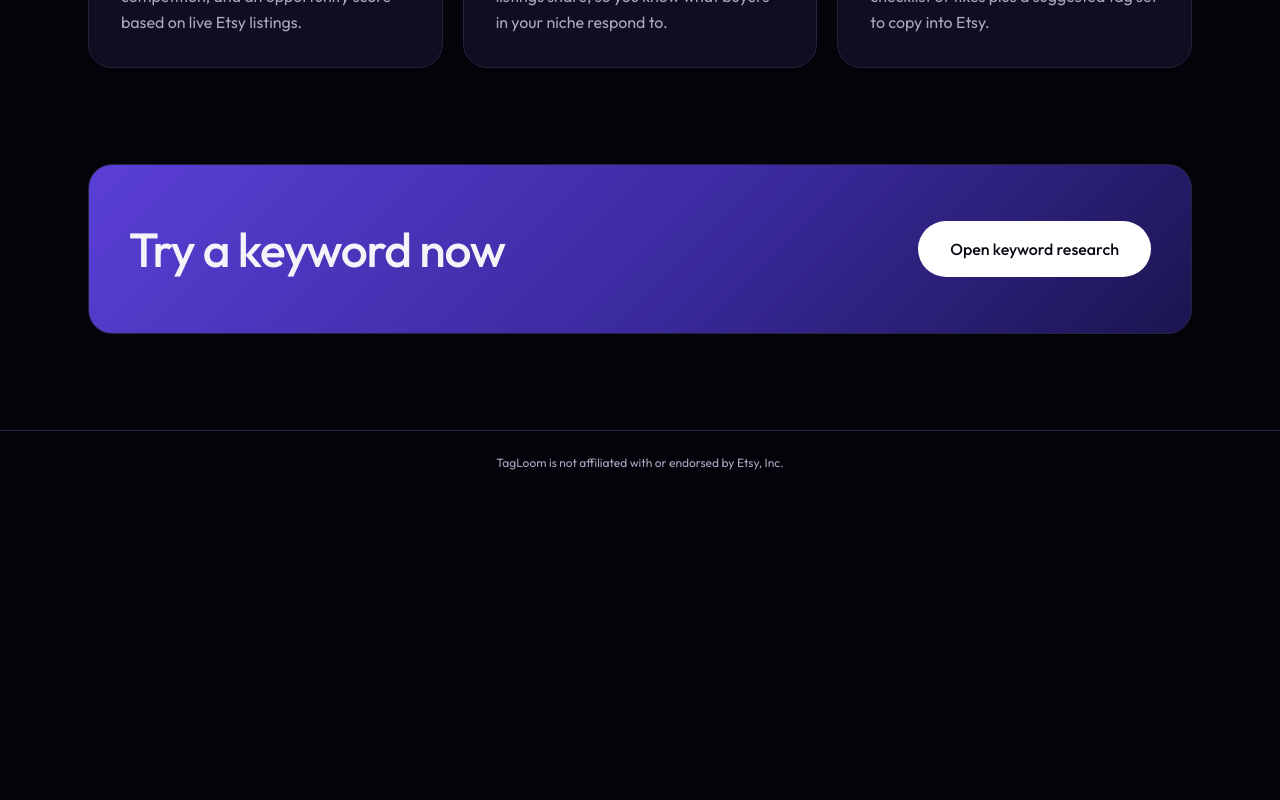
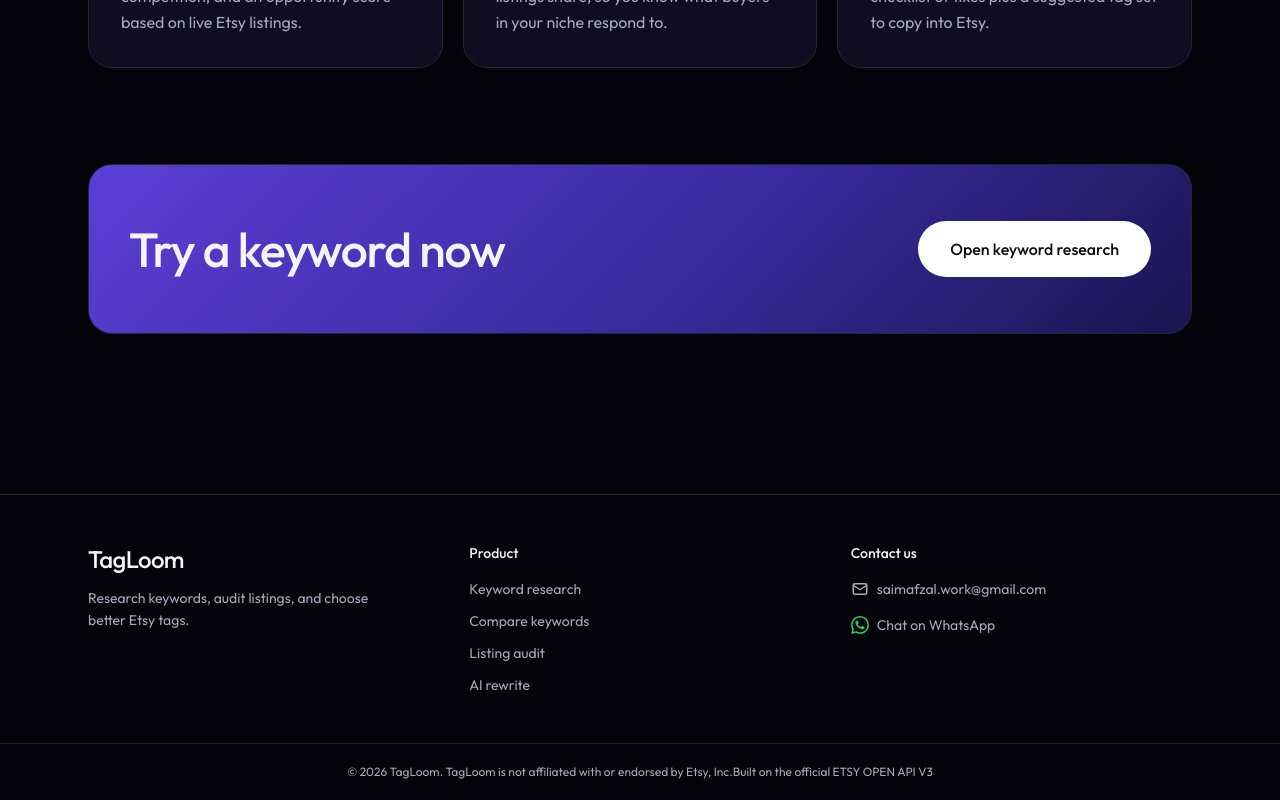
Before and after one commit to saim-builds/Etsy-Analyzer, a Next.js app: page / in a window 1280 px wide. Shown: the part 1588-2388 px from the top of the page. Before the commit the page ends 2083 px from the top, so only its background shows below. Built offline with nearby package versions, Linux system fonts and the light colour scheme; no server answers.

Commit message:
footer section added

```diff
--- a/app/layout.tsx
+++ b/app/layout.tsx
@@ -3,6 +3,7 @@
 import Navbar from "@/components/Navbar";
 import { createClient } from "@/lib/supabase/server";
 import "./globals.css";
+import Footer from "@/components/Footer";
 
 const outfit = Outfit({ subsets: ["latin"], variable: "--nf-sans" });
 
@@ -26,11 +27,7 @@
         </div>
         <Navbar signedIn={signedIn} />
         <div className="flex-1">{children}</div>
-        <footer className="border-t border-line">
-          <p className="mx-auto max-w-6xl px-6 py-6 text-center text-xs text-muted">
-            TagLoom is not affiliated with or endorsed by Etsy, Inc.
-          </p>
-        </footer>
+        <Footer />
       </body>
     </html>
   );
--- /dev/null
+++ b/components/Footer.tsx
@@ -0,0 +1,93 @@
+import Link from "next/link";
+import { SITE } from "@/lib/site";
+
+const PRODUCT = [
+    { href: "/keywords", label: "Keyword research" },
+    { href: "/compare", label: "Compare keywords" },
+    { href: "/audit", label: "Listing audit" },
+    { href: "/rewrite", label: "AI rewrite" },
+];
+
+export default function Footer() {
+    const wa = `https://wa.me/${SITE.whatsapp}?text=${encodeURIComponent(
+        `Hi, I have a question about ${SITE.name}.`
+    )}`;
+
+    return (
+        <footer className="mt-16 border-t border-line">
+            <div className="mx-auto grid max-w-6xl gap-10 px-6 py-12 md:grid-cols-3">
+                <div>
+                    <p className="text-2xl font-medium tracking-tight">{SITE.name}</p>
+                    <p className="mt-3 max-w-xs text-sm leading-relaxed text-muted">
+                        Research keywords, audit listings, and choose better Etsy tags.
+                    </p>
+                </div>
+
+                <nav aria-label="Product">
+                    <p className="text-sm font-medium">Product</p>
+                    <ul className="mt-4 space-y-3 text-sm text-muted">
+                        {PRODUCT.map((l) => (
+                            <li key={l.href}>
+                                <Link href={l.href} className="hover:text-violet">
+                                    {l.label}
+                                </Link>
+                            </li>
+                        ))}
+                    </ul>
+                </nav>
+
+                <div>
+                    <p className="text-sm font-medium">Contact us</p>
+                    <ul className="mt-4 space-y-3 text-sm">
+                        <li>
+                            <a href={`mailto:${SITE.email}`} className="inline-flex items-center gap-2 text-muted hover:text-violet">
+                                <svg
+                                    width="18"
+                                    height="18"
+                                    viewBox="0 0 24 24"
+                                    fill="none"
+                                    stroke="currentColor"
+                                    strokeWidth="2"
+                                    strokeLinecap="round"
+                                    strokeLinejoin="round"
+                                    aria-hidden="true"
+                                >
+                                    <rect x="3" y="5" width="18" height="14" rx="2" />
+                                    <polyline points="3,7 12,13 21,7" />
+                                </svg>
+                                {SITE.email}
+                            </a>
+                        </li>
+                        <li>
+                            <a
+                                href={wa}
+                                target="_blank"
+                                rel="noopener noreferrer"
+                                aria-label="Chat with us on WhatsApp (opens in a new tab)"
+                                className="inline-flex items-center gap-2 text-muted hover:text-violet"
+                            >
+                                <svg
+                                    width="18"
+                                    height="18"
+                                    viewBox="0 0 24 24"
+                                    fill="currentColor"
+                                    style={{ color: "#25D366" }}
+                                    aria-hidden="true"
+                                >
+                                    <path d="M17.472 14.382c-.297-.149-1.758-.867-2.03-.967-.273-.099-.471-.148-.67.15-.197.297-.767.966-.94 1.164-.173.199-.347.223-.644.075-.297-.15-1.255-.463-2.39-1.475-.883-.788-1.48-1.761-1.653-2.059-.173-.297-.018-.458.13-.606.134-.133.298-.347.446-.52.149-.174.198-.298.298-.497.099-.198.05-.372-.025-.52-.075-.149-.669-1.612-.916-2.207-.242-.579-.487-.5-.669-.51-.173-.008-.372-.01-.57-.01-.198 0-.52.074-.792.372-.273.297-1.04 1.016-1.04 2.479s1.065 2.876 1.213 3.074c.149.198 2.095 3.2 5.077 4.487.709.306 1.262.489 1.694.626.712.227 1.36.195 1.872.118.571-.085 1.758-.719 2.006-1.413.248-.694.248-1.289.173-1.413-.074-.124-.272-.198-.57-.347m-5.421 7.403h-.004a9.87 9.87 0 0 1-5.031-1.378l-.361-.214-3.741.982 1-3.648-.235-.374a9.87 9.87 0 0 1-1.511-5.26c.001-5.45 4.436-9.884 9.89-9.884 2.64 0 5.122 1.03 6.988 2.898a9.825 9.825 0 0 1 2.893 6.994c-.003 5.45-4.437 9.884-9.888 9.884m8.413-18.297A11.815 11.815 0 0 0 12.05 0C5.495 0 .16 5.335.157 11.892c0 2.096.547 4.142 1.588 5.946L.057 24l6.304-1.654a11.882 11.882 0 0 0 5.683 1.448h.005c6.554 0 11.89-5.335 11.893-11.893a11.821 11.821 0 0 0-3.478-8.413" />
+                                </svg>
+                                Chat on WhatsApp
+                            </a>
+                        </li>
+                    </ul>
+                </div>
+            </div>
+
+            <div className="border-t border-line">
+                <p className="mx-auto max-w-6xl px-6 py-5 text-center text-xs text-muted">
+                    &copy; {new Date().getFullYear()} {SITE.name}. {SITE.etsyNotice}
+                </p>
+            </div>
+        </footer>
+    );
+}
--- /dev/null
+++ b/lib/site.ts
@@ -0,0 +1,6 @@
+export const SITE = {
+    name: "TagLoom",
+    email: "saimafzal.work@gmail.com",
+    whatsapp: "923460791945",
+    etsyNotice: "TagLoom is not affiliated with or endorsed by Etsy, Inc.Built on the official ETSY OPEN API V3",
+};
```
